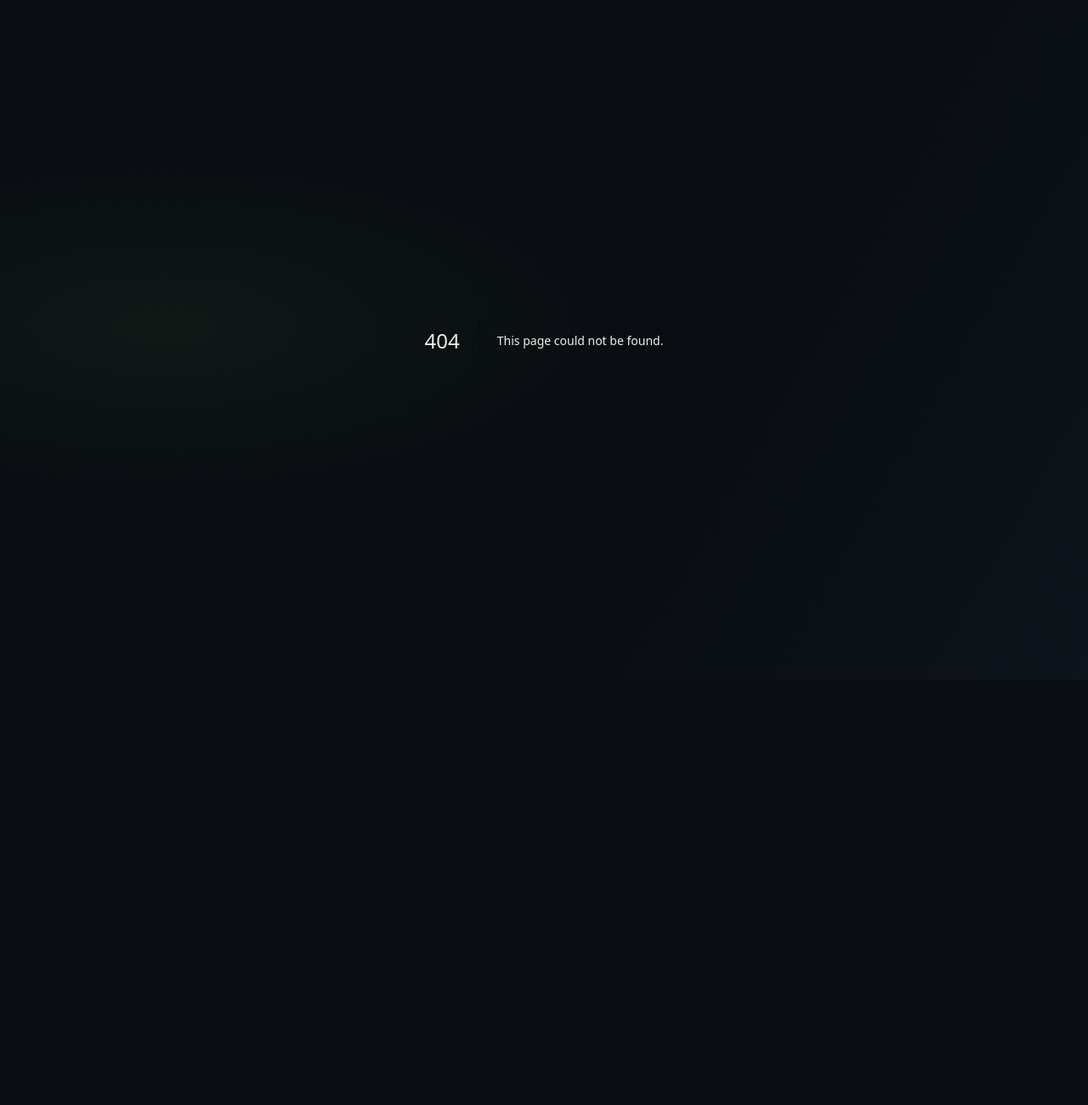
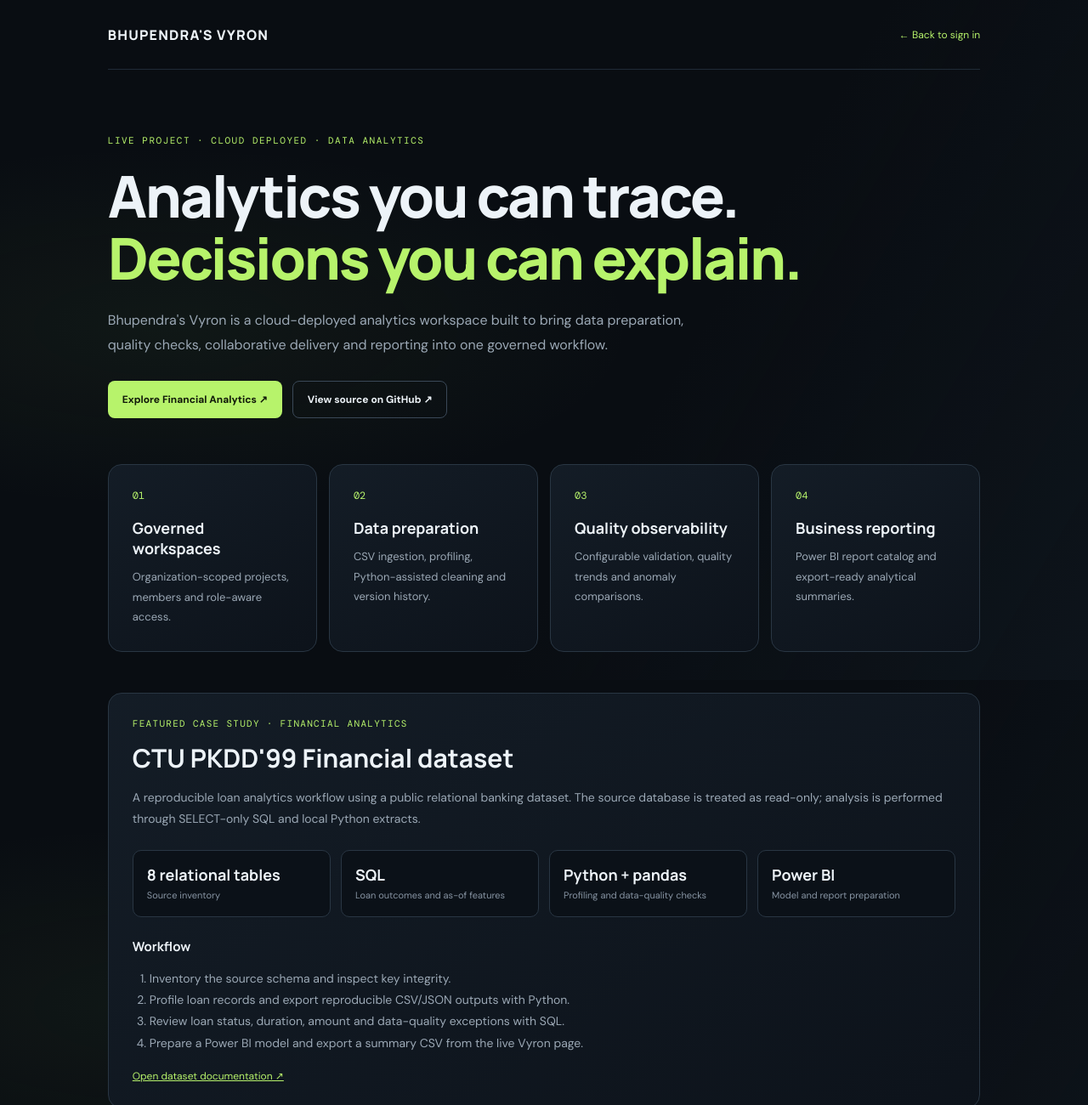
Before and after one commit to bhupendra272003/enterprise-analytics-hub., a Next.js app in the folder apps/web/: page /showcase in a window 1280 px wide. Before the commit this address had no page. Shown: the top 1300 px of the page at 85% size. Before the commit the page ends 800 px from the top, so only its background shows below. Built offline with nearby package versions, Linux system fonts and the light colour scheme.

Commit message:
add public Vyron analytics project showcase

```diff
--- /dev/null
+++ b/apps/web/app/showcase/page.tsx
@@ -0,0 +1,84 @@
+const panel: React.CSSProperties = {
+  background: 'linear-gradient(145deg, rgba(20,29,39,.98), rgba(13,19,27,.98))',
+  border: '1px solid #293643',
+  borderRadius: 16,
+  padding: 28
+};
+const link: React.CSSProperties = {
+  display: 'inline-flex', alignItems: 'center', gap: 9, padding: '13px 17px',
+  borderRadius: 8, background: '#b7f36b', color: '#11190a',
+  fontSize: 12, fontWeight: 700, textDecoration: 'none'
+};
+const muted: React.CSSProperties = { color: '#9ba8b5', lineHeight: 1.8, fontSize: 14 };
+
+export default function ShowcasePage() {
+  return <main style={{ maxWidth: 1180, margin: '0 auto', padding: '0 6vw 50px', color: '#edf3f8' }}>
+    <header style={{ minHeight: 82, display: 'flex', alignItems: 'center', justifyContent: 'space-between', borderBottom: '1px solid #202b37', gap: 18 }}>
+      <a href="/" style={{ color: 'inherit', textDecoration: 'none', fontFamily: 'Manrope,sans-serif', fontWeight: 800, letterSpacing: 1.2 }}>BHUPENDRA'S VYRON</a>
+      <a href="/" style={{ color: '#b7f36b', textDecoration: 'none', fontSize: 12 }}>← Back to sign in</a>
+    </header>
+
+    <section style={{ padding: '76px 0 54px', maxWidth: 850 }}>
+      <div style={{ color: '#b7f36b', font: '11px DM Mono,monospace', letterSpacing: 1.5, marginBottom: 22 }}>LIVE PROJECT · CLOUD DEPLOYED · DATA ANALYTICS</div>
+      <h1 style={{ font: '800 clamp(38px,6vw,68px)/1.08 Manrope,sans-serif', letterSpacing: -2.5, margin: '0 0 22px' }}>Analytics you can trace.<br/><span style={{ color: '#b7f36b' }}>Decisions you can explain.</span></h1>
+      <p style={{ ...muted, maxWidth: 720, fontSize: 16 }}>Bhupendra's Vyron is a cloud-deployed analytics workspace built to bring data preparation, quality checks, collaborative delivery and reporting into one governed workflow.</p>
+      <div style={{ display: 'flex', flexWrap: 'wrap', gap: 12, marginTop: 28 }}>
+        <a style={link} href="/workspace/financial-analytics">Explore Financial Analytics ↗</a>
+        <a href="https://github.com/bhupendra272003/enterprise-analytics-hub." target="_blank" rel="noreferrer" style={{ ...link, background: 'transparent', color: '#edf3f8', border: '1px solid #3a4857' }}>View source on GitHub ↗</a>
+      </div>
+    </section>
+
+    <section style={{ display: 'grid', gridTemplateColumns: 'repeat(auto-fit,minmax(220px,1fr))', gap: 14, marginBottom: 48 }}>
+      {[
+        ['01','Governed workspaces','Organization-scoped projects, members and role-aware access.'],
+        ['02','Data preparation','CSV ingestion, profiling, Python-assisted cleaning and version history.'],
+        ['03','Quality observability','Configurable validation, quality trends and anomaly comparisons.'],
+        ['04','Business reporting','Power BI report catalog and export-ready analytical summaries.']
+      ].map(([n,title,description]) => <article key={n} style={panel}>
+        <div style={{ color: '#b7f36b', font: '12px DM Mono,monospace', marginBottom: 18 }}>{n}</div>
+        <h2 style={{ font: '700 18px Manrope,sans-serif', margin: '0 0 10px' }}>{title}</h2>
+        <p style={{ ...muted, fontSize: 13, margin: 0 }}>{description}</p>
+      </article>)}
+    </section>
+
+    <section style={{ ...panel, marginBottom: 18 }}>
+      <div style={{ color: '#b7f36b', font: '11px DM Mono,monospace', letterSpacing: 1.3 }}>FEATURED CASE STUDY · FINANCIAL ANALYTICS</div>
+      <h2 style={{ font: '700 30px Manrope,sans-serif', margin: '13px 0' }}>CTU PKDD'99 Financial dataset</h2>
+      <p style={muted}>A reproducible loan analytics workflow using a public relational banking dataset. The source database is treated as read-only; analysis is performed through SELECT-only SQL and local Python extracts.</p>
+      <div style={{ display: 'grid', gridTemplateColumns: 'repeat(auto-fit,minmax(190px,1fr))', gap: 12, margin: '24px 0' }}>
+        {[
+          ['8 relational tables','Source inventory'],
+          ['SQL','Loan outcomes and as-of features'],
+          ['Python + pandas','Profiling and data-quality checks'],
+          ['Power BI','Model and report preparation']
+        ].map(([value,label]) => <div key={label} style={{ background: '#0b1118', border: '1px solid #293643', borderRadius: 10, padding: 16 }}>
+          <b style={{ display: 'block', color: '#edf3f8', font: '700 18px Manrope,sans-serif' }}>{value}</b>
+          <small style={{ color: '#8794a3', fontSize: 11 }}>{label}</small>
+        </div>)}
+      </div>
+      <h3 style={{ font: '700 15px Manrope,sans-serif' }}>Workflow</h3>
+      <ol style={{ ...muted, paddingLeft: 20 }}>
+        <li>Inventory the source schema and inspect key integrity.</li>
+        <li>Profile loan records and export reproducible CSV/JSON outputs with Python.</li>
+        <li>Review loan status, duration, amount and data-quality exceptions with SQL.</li>
+        <li>Prepare a Power BI model and export a summary CSV from the live Vyron page.</li>
+      </ol>
+      <a href="https://relational.fel.cvut.cz/dataset/Financial" target="_blank" rel="noreferrer" style={{ color: '#b7f36b', fontSize: 12 }}>Open dataset documentation ↗</a>
+    </section>
+
+    <section style={{ ...panel, marginBottom: 18 }}>
+      <h2 style={{ font: '700 22px Manrope,sans-serif', margin: '0 0 16px' }}>Technology & engineering</h2>
+      <p style={muted}>Next.js · React · TypeScript · Cloudflare Workers · D1 · R2/KV · Python · pandas · SQL · Power BI</p>
+      <p style={muted}>The application includes role-aware organization workflows, dataset versioning, validation rules, quality reporting and change-based anomaly scans. Production use still requires end-to-end account and tenant testing with the intended organization configuration.</p>
+    </section>
+
+    <section style={{ border: '1px solid #66542e', background: 'rgba(102,84,46,.12)', borderRadius: 12, padding: 22, marginBottom: 44 }}>
+      <h2 style={{ font: '700 17px Manrope,sans-serif', margin: '0 0 10px', color: '#e9c77b' }}>Current integration boundaries</h2>
+      <p style={{ ...muted, margin: 0, fontSize: 13 }}>The Financial Analytics page processes selected extracts locally in the browser. A direct server-side MariaDB connector, automated Power BI refresh and secure embedded Power BI sessions are not currently enabled. The reports area stores governed report links; Microsoft Power BI continues to enforce viewer permissions.</p>
+    </section>
+
+    <footer style={{ borderTop: '1px solid #202b37', paddingTop: 22, display: 'flex', flexWrap: 'wrap', justifyContent: 'space-between', gap: 12, color: '#8794a3', font: '10px DM Mono,monospace', letterSpacing: 1.1 }}>
+      <span>© 2026 BHUPENDRA'S VYRON</span><span>BUILT BY BHUPENDRA SINGH DEORA</span><span>DATA · QUALITY · DECISIONS</span>
+    </footer>
+  </main>;
+}
```
